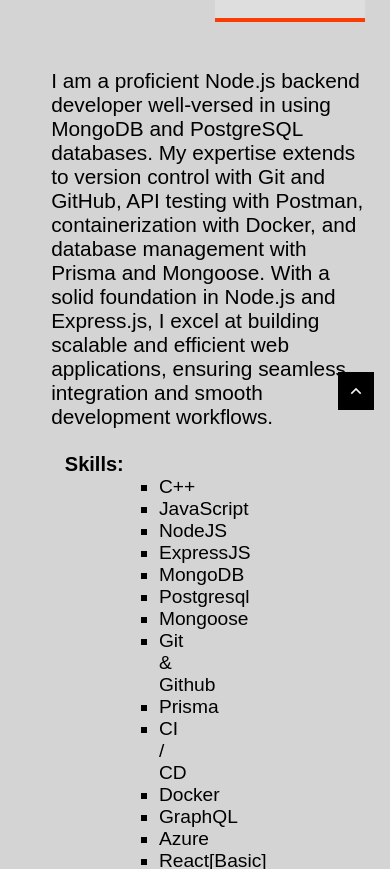
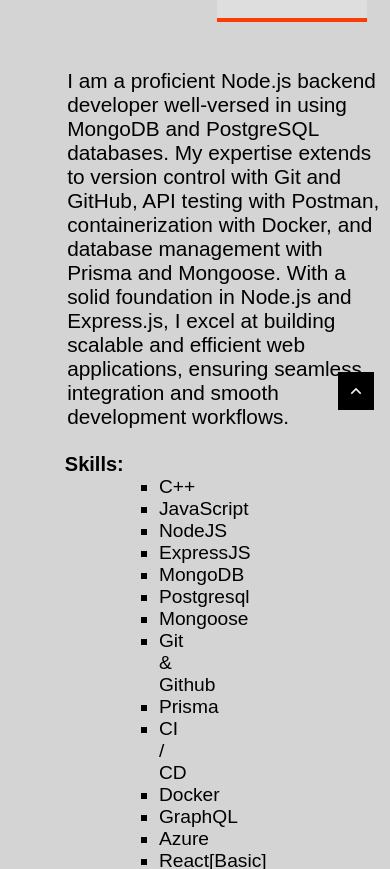
Before and after one commit to dev-saiful/dev-saiful, a plain HTML site: page index.html in a window 390 px wide. Shown: the part 856-1725 px from the top of the page. Drawn offline with nearby package versions, Linux system fonts and the light colour scheme; a web font is replaced by a local one.

Commit message:
style changes

```diff
--- a/style.css
+++ b/style.css
@@ -531,6 +531,8 @@ body.dark-theme{
   padding-left: 1.25rem;
 }
 .about__description{
+  left: -30%;
+  width: 40rem;
   font-size: 1.3rem;
   position: relative;
   color: var(--title-color);
@@ -904,12 +906,16 @@ body.dark-theme{
   }
 }
 @media screen and (max-width: 832px){
+  .about__description{
+    left: 5%;
+    width: 20rem;
+  }
   .designer{
     margin-left: 40%;
   }
 }
 @media screen and (max-width: 600px){
-  .designer{
+    .designer{
     margin-left: 40%;
   }
 }
@@ -917,6 +923,7 @@ body.dark-theme{
   .designer{
     margin-left: 35%;
   }
+
 }
 @media screen and (max-width: 380px){
   .designer{
```
